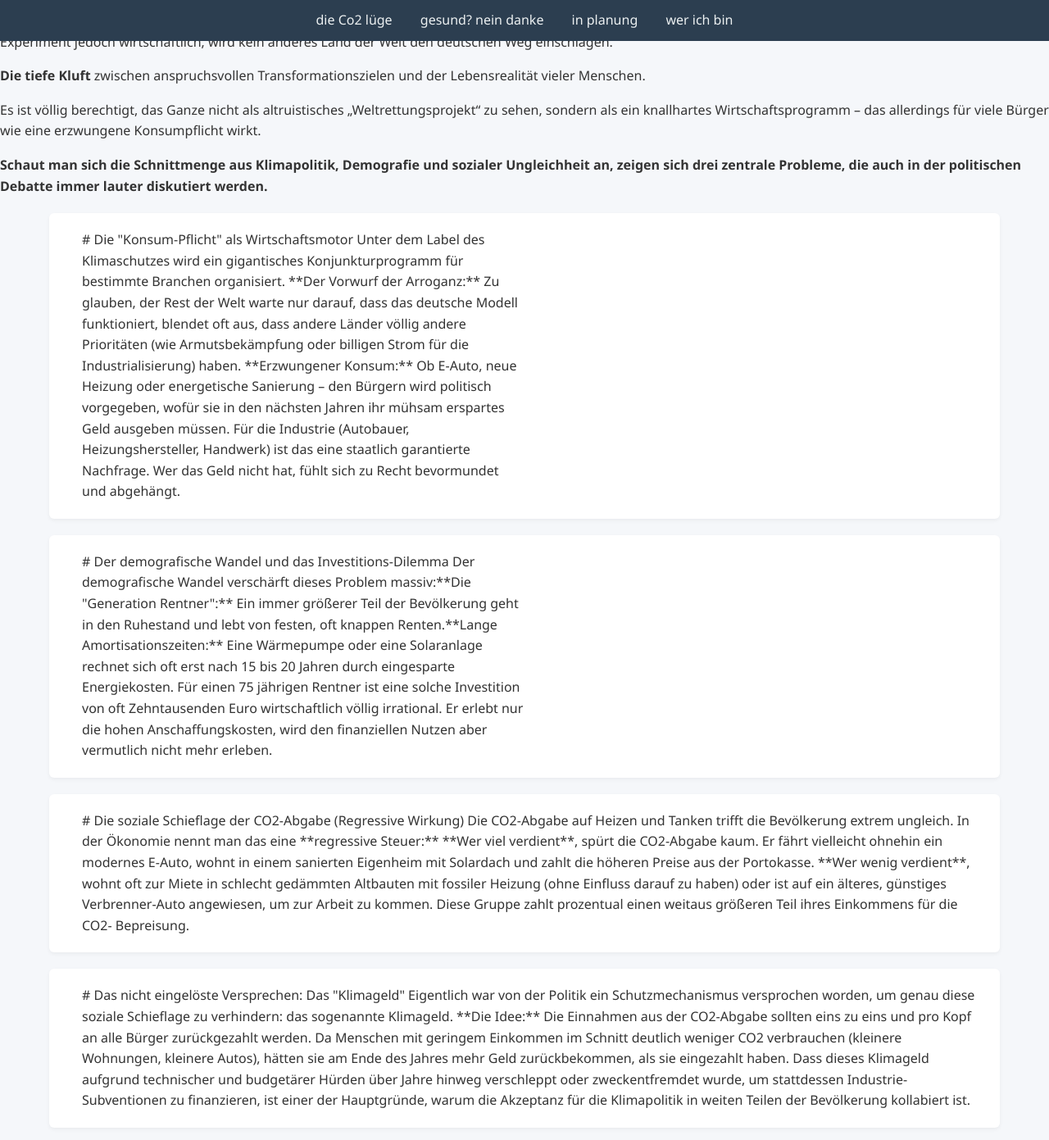
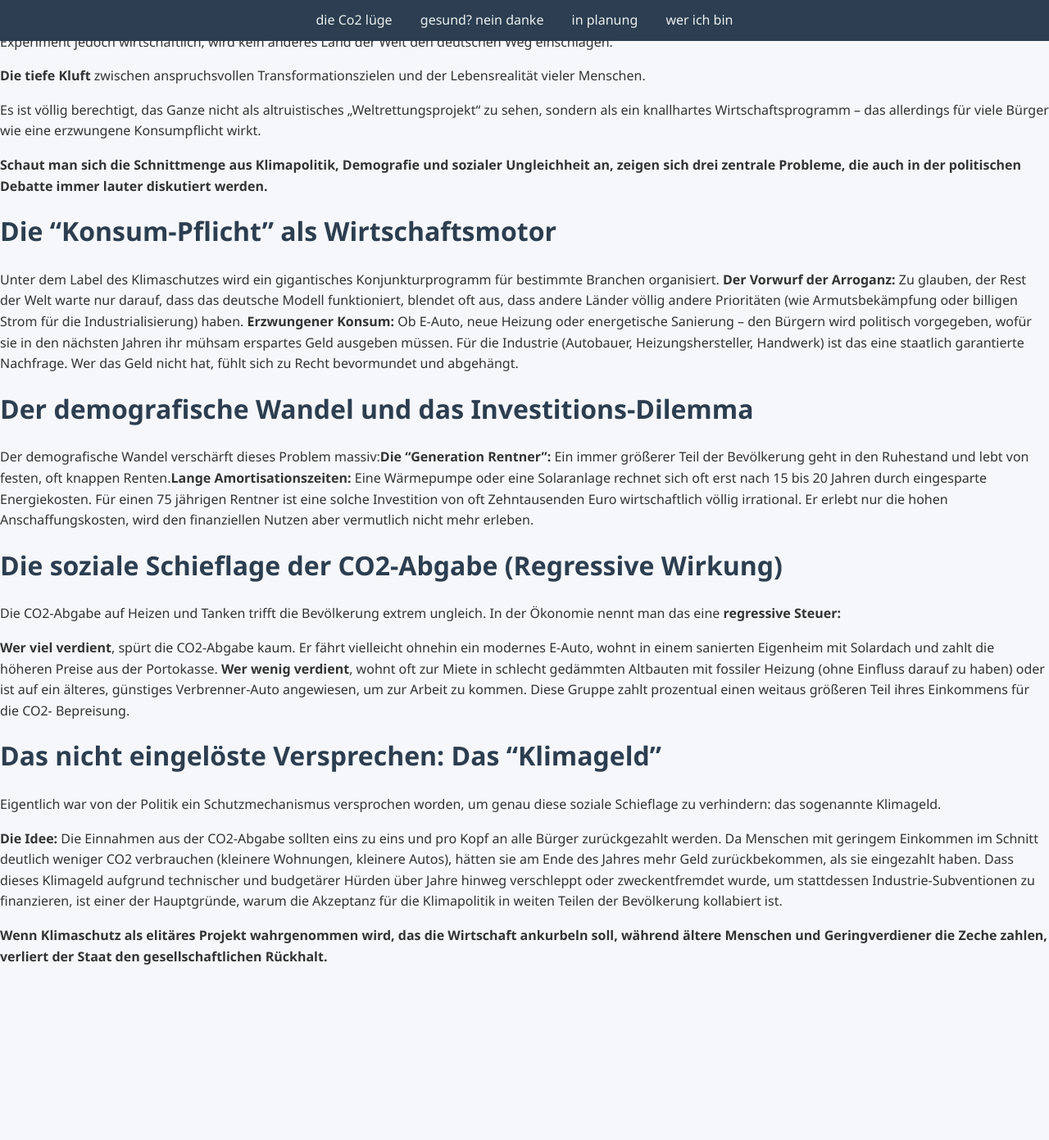
Before and after one commit to TheGermanTruth/TheGermanTruth, a Jekyll site: the page built from index.md, in a window 1280 px wide and 1400 px high, scrolled down 891 px. Shown: the top 1391 px of the window at 82% size. Built offline with Jekyll 4.4.1, drawn with Linux system fonts in a browser that asks for light colours; our own code applies the rules of GitHub Pages for plain Markdown files; after the commit the page ends 2087 px from its top, so only the background shows below that; some of the changed text lies outside the part shown.

Commit message:
Update index.md

```diff
--- a/index.md
+++ b/index.md
@@ -52,24 +52,24 @@ auch in der politischen Debatte immer lauter diskutiert werden.**
 
 
 
-<div class="section two-columns">
+
 
 # Die "Konsum-Pflicht" als Wirtschaftsmotor
 Unter dem Label des Klimaschutzes wird ein gigantisches Konjunkturprogramm für bestimmte Branchen organisiert. **Der Vorwurf der Arroganz:** Zu glauben, der Rest der Welt warte nur darauf, dass das deutsche Modell funktioniert, blendet oft aus, dass andere Länder völlig andere Prioritäten (wie Armutsbekämpfung oder billigen Strom für die Industrialisierung) haben. **Erzwungener Konsum:** Ob E-Auto, neue Heizung oder energetische Sanierung – den Bürgern wird politisch vorgegeben, wofür sie in den nächsten Jahren ihr mühsam erspartes Geld ausgeben müssen. Für die Industrie (Autobauer, Heizungshersteller, Handwerk) ist das eine staatlich garantierte Nachfrage. Wer das Geld nicht hat, fühlt sich zu Recht bevormundet und abgehängt.
 
-</div>
 
 
-<div class="section two-columns">
+
+
 
 # Der demografische Wandel und das Investitions-Dilemma
 Der demografische Wandel verschärft dieses Problem massiv:**Die "Generation Rentner":** Ein immer größerer Teil der Bevölkerung geht in den Ruhestand und lebt von festen, oft knappen Renten.**Lange Amortisationszeiten:** Eine Wärmepumpe oder eine Solaranlage rechnet sich oft erst nach 15 bis 20 Jahren durch eingesparte Energiekosten. Für einen 75 jährigen Rentner ist eine solche Investition von oft Zehntausenden Euro wirtschaftlich völlig irrational. Er erlebt nur die hohen Anschaffungskosten, wird den finanziellen Nutzen aber vermutlich nicht mehr erleben.
 
-</div>
 
 
 
-<div class="section one-column">
+
+
 
 # Die soziale Schieflage der CO2-Abgabe (Regressive Wirkung)
   Die CO2-Abgabe auf Heizen und Tanken trifft die Bevölkerung extrem ungleich. In der Ökonomie nennt man das eine **regressive Steuer:**
@@ -83,9 +83,9 @@ Verbrenner-Auto angewiesen, um zur Arbeit zu kommen. Diese Gruppe zahlt
 prozentual einen weitaus größeren Teil ihres Einkommens für die CO2-
 Bepreisung.
 
-</div>
 
-<div class="section one-column">
+
+
 
 # Das nicht eingelöste Versprechen: Das "Klimageld"
 Eigentlich war von der Politik ein Schutzmechanismus versprochen worden, um genau diese soziale Schieflage zu verhindern: das sogenannte Klimageld.
@@ -99,12 +99,10 @@ verschleppt oder zweckentfremdet wurde, um stattdessen Industrie-Subventionen zu
 finanzieren, ist einer der Hauptgründe, warum die Akzeptanz für die Klimapolitik in
 weiten Teilen der Bevölkerung kollabiert ist.
 
-</div>
 
-<div class="section one-column">
+
+
 
 **Wenn Klimaschutz als elitäres Projekt wahrgenommen wird, das die Wirtschaft ankurbeln soll, während ältere
 Menschen und Geringverdiener die Zeche zahlen, verliert der Staat den
 gesellschaftlichen Rückhalt.**
-
-</div>
```
